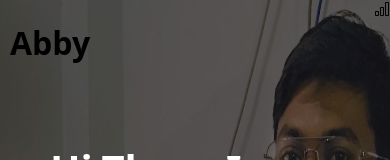
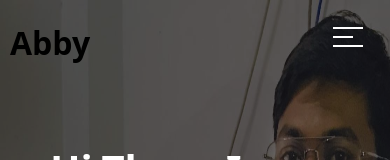
Before and after one commit to arbaazdeveloper/portfolio, a React (Create React App) app: page / in a window 390 px wide. Shown: the top 160 px of the page. Built offline with nearby package versions, Linux system fonts and the light colour scheme.

Commit message:
nav bar responsive bar created

```diff
--- a/src/App.css
+++ b/src/App.css
@@ -403,6 +403,7 @@ border: none;
   justify-content: space-around;
   width: 50%;
   align-items: center;
+  transition: 0.5s;
 }
 .toggle-btn{
   display: none;
@@ -410,6 +411,7 @@ border: none;
 @media screen and (max-width:800px) {
   .toggle-links{
     display: none;
+
   }
   .nav-links{
     flex-direction: column;
@@ -418,7 +420,12 @@ border: none;
     align-items: center;
     background-color: #1b1822;
     width: 100%;
-    transition: 0.5s;
+    transition: right linear .2s;
+  }
+  .nav-links a:nth-child(1){
+    transition: right linear .2s;
+    transition-delay: 1s ;
+
   }
   .nav-links a{
     margin-bottom: 10px;
@@ -426,10 +433,34 @@ border: none;
 
   .toggle-btn{
     display: block;
+    padding: 20px;
 
   }
   .toggle-extra{
     background-color: #1b1822;
   }
+  .bar{
+    height: 2px;
+    width: 30px;
+    margin: 7px;
+    background: #fff;
+    transition: 0.5s;
+  }
+  .bar:nth-child(2){
+    width: 20px;
+
+  }
+
+  .open:nth-child(1){
+    transform: rotateZ(50deg);
+     position: relative;
+     top: 9px;
+  }
+  .open:nth-child(2){
+    display: none;
+  }
+  .open:nth-child(3){
+    transform: rotateZ(-50deg);
+  }
 
 }
--- a/src/components/Navbar.js
+++ b/src/components/Navbar.js
@@ -52,7 +52,10 @@ const Navbar = () => {
 
             </div>
             <div className={`toggle-btn ${isShow.show?'toggle-extra':''}`} onClick={toggle}>
-       <BarChart/>
+
+       <div className={`bar ${isShow.show?'open':''}`}></div>
+       <div className={`bar ${isShow.show?'open':''}`}></div>
+       <div className={`bar ${isShow.show?'open':''}`}></div>
             </div>
         </div>
 
```
